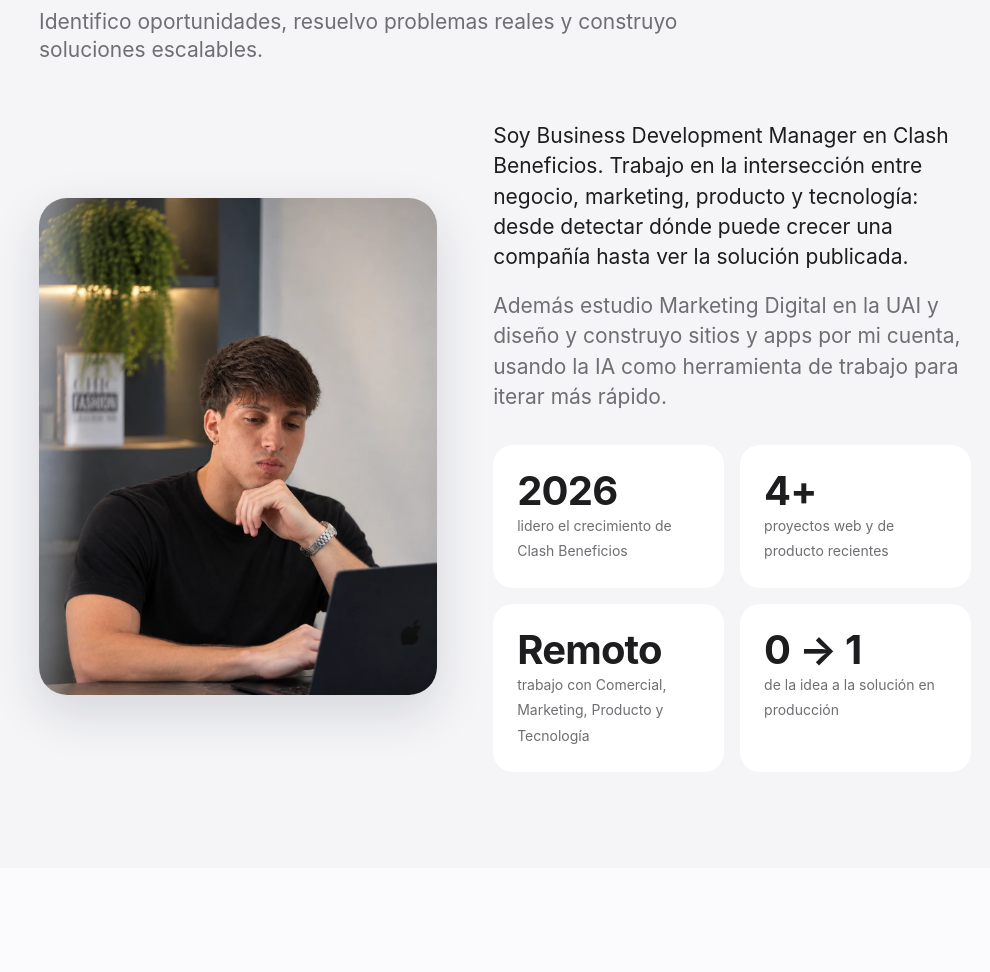
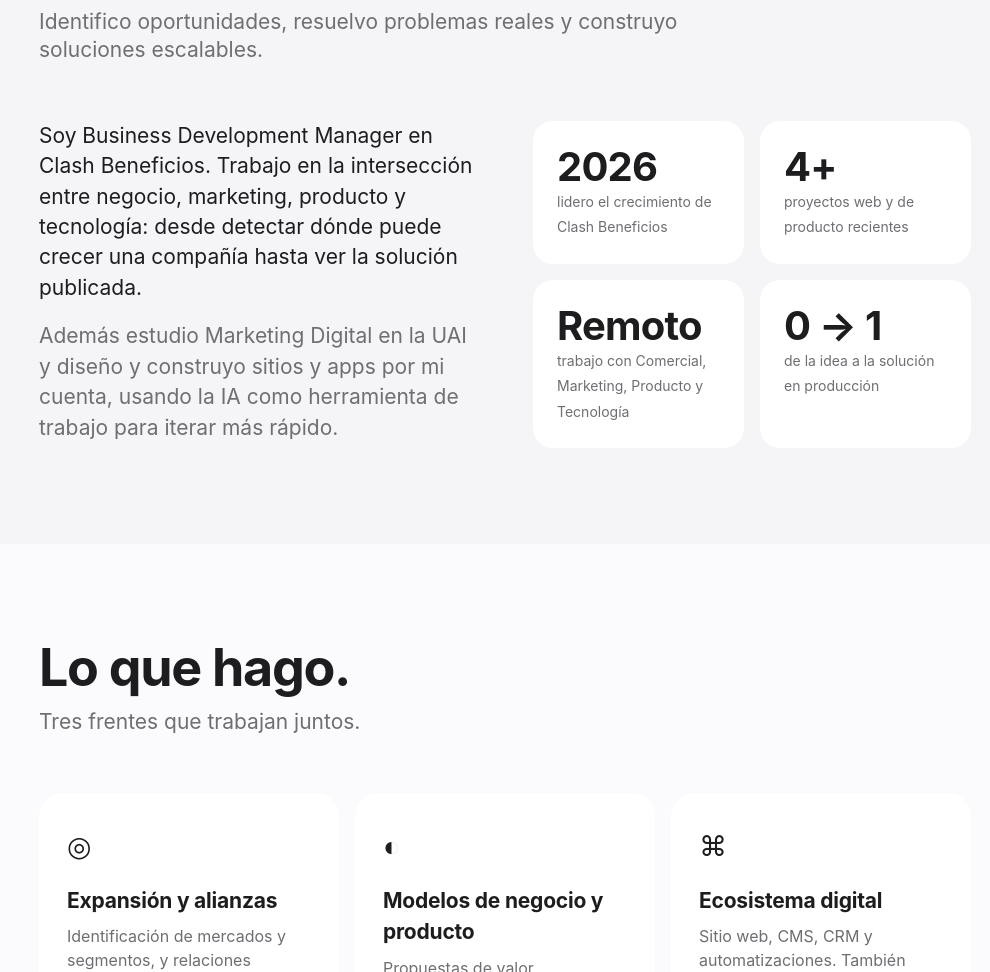
Before and after one commit to agustinorellano/mi.presentaci-n, a plain HTML site: page index.html in a window 1280 px wide. Shown: the part 980-1952 px from the top of the page, without its empty margins (135-1125 px from the left). Drawn offline with Linux system fonts and the light colour scheme.

Commit message:
Sacar la foto de trabajo de Sobre mí (por ahora)
Co-Authored-By: Claude Sonnet 5.5 <noreply@anthropic.com>

```diff
--- a/index.html
+++ b/index.html
@@ -65,10 +65,7 @@ h2{font-size:clamp(32px,5vw,52px);line-height:1.08;font-weight:700;letter-spacin
 .sub{font-size:21px;color:var(--muted);max-width:640px;margin-bottom:56px;line-height:1.35}
 
 /* About */
-.about{display:grid;grid-template-columns:minmax(0,5fr) minmax(0,6fr);gap:56px;align-items:center}
-.about-photo{border-radius:28px;overflow:hidden;aspect-ratio:4/5;background:var(--card);box-shadow:0 18px 50px rgba(20,30,60,.14)}
-.about-photo img{width:100%;height:100%;object-fit:cover;object-position:50% 40%}
-.about-text .stats{margin-top:32px}
+.about{display:grid;grid-template-columns:1fr 1fr;gap:56px;align-items:start}
 .about p{font-size:21px;line-height:1.45;color:var(--text)}
 .about p+p{margin-top:18px;color:var(--muted)}
 .stats{display:grid;grid-template-columns:1fr 1fr;gap:16px}
@@ -153,18 +150,15 @@ footer{padding:36px 0 56px;text-align:center;font-size:13px;color:var(--muted);b
     <h2 class="rv">Sobre mí.</h2>
     <p class="sub rv">Identifico oportunidades, resuelvo problemas reales y construyo soluciones escalables.</p>
     <div class="about">
-      <div class="about-photo rv"><img src="img/agustin-trabajo.webp" alt="Agustín Orellano trabajando frente a su notebook" loading="lazy" width="760" height="950"></div>
-      <div class="about-text rv">
-      <div>
+      <div class="rv">
         <p>Soy Business Development Manager en Clash Beneficios. Trabajo en la intersección entre negocio, marketing, producto y tecnología: desde detectar dónde puede crecer una compañía hasta ver la solución publicada.</p>
         <p>Además estudio Marketing Digital en la UAI y diseño y construyo sitios y apps por mi cuenta, usando la IA como herramienta de trabajo para iterar más rápido.</p>
       </div>
-      <div class="stats">
+      <div class="stats rv">
         <div class="stat"><b>2026</b><span>lidero el crecimiento de Clash Beneficios</span></div>
         <div class="stat"><b>4+</b><span>proyectos web y de producto recientes</span></div>
         <div class="stat"><b>Remoto</b><span>trabajo con Comercial, Marketing, Producto y Tecnología</span></div>
         <div class="stat"><b>0 → 1</b><span>de la idea a la solución en producción</span></div>
-      </div>
       </div>
     </div>
   </div>
```
Also changed, not shown: img/agustin-trabajo.webp (deleted).
